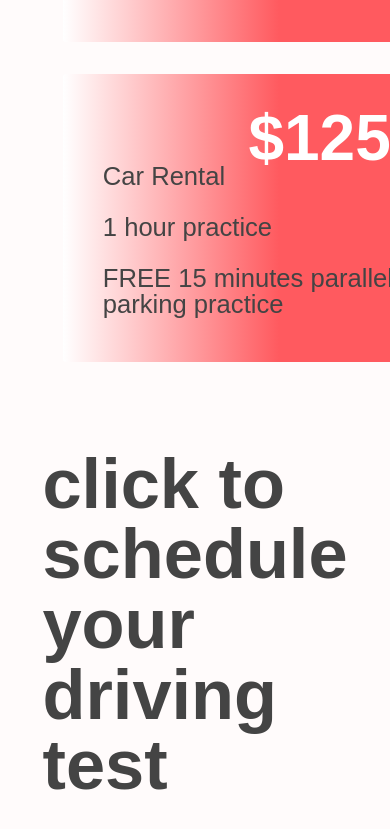
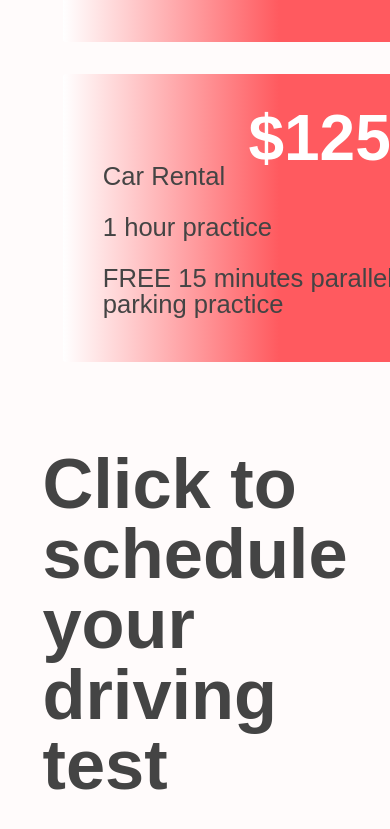
Before and after one commit to ijh5005/starsandstripesdrivingschool, a React (Create React App) app: page /page/service in a window 390 px wide. Shown: the part 3394-4223 px from the top of the page. Built offline with nearby package versions, Linux system fonts and the light colour scheme; the HTML template or start-up script is replaced by a standard one; a web font is replaced by a local one.

Commit message:
made font smaller for mobile view

```diff
--- a/src/components/ServicePage/index.js
+++ b/src/components/ServicePage/index.js
@@ -14,7 +14,7 @@ const ServicePage = () => {
     <PrevBtn/>
     <div className="scheduleButton">
       <a href="https://www.dot2e.penndot.gov/exam_scheduling/eslogin.jsp#top?20190416185208189=20190416185208189" target="_blank">
-        click to schedule your driving test
+        Click to schedule your driving test
       </a>
     </div>
     <Details />
```
